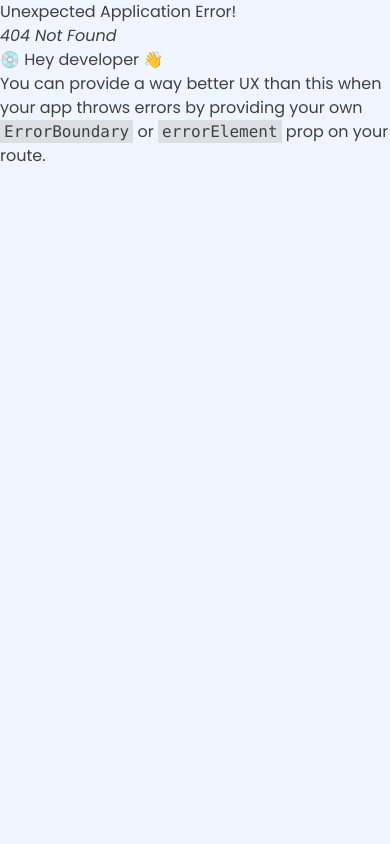
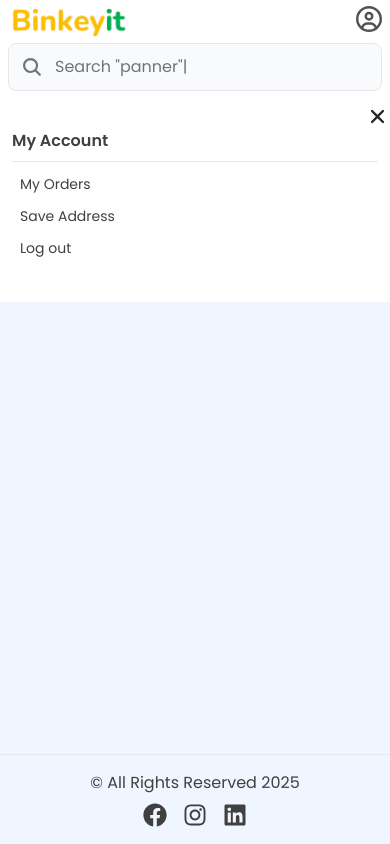
Before and after one commit to Sanya-Zg/foodDelivery, a React app in the folder client/: page /user in a window 390 px wide. Before the commit this address had no page. Built offline with nearby package versions, Linux system fonts and the light colour scheme; no server answers; the HTML template or start-up script is replaced by a standard one.

Commit message:
creating and settings UserMobileMenu

```diff
--- a/client/src/components/Header.jsx
+++ b/client/src/components/Header.jsx
@@ -25,6 +25,15 @@ const Header = () => {
 
   const handleCloseUserMenu = () => {
     setOpenUserMenu(false);
+  };
+
+  const handleMobileUser = () => {
+    if (!user._id) {
+      navigate('/login');
+      return;
+    }
+
+    navigate('/user');
   };
   return (
     <header className="h-24 lg:h-20 lg:shadow-md sticky top-0 flex flex-col justify-center gap-1 bg-white">
@@ -56,7 +65,10 @@ const Header = () => {
 
           {/* login and cart */}
           <div>
-            <button className="text-neutral-600 lg:hidden">
+            <button
+              className="text-neutral-600 lg:hidden"
+              onClick={handleMobileUser}
+            >
               <FaRegCircleUser size={26} />
             </button>
             <div className="hidden lg:flex items-center gap-10">
--- a/client/src/components/UserMenu.jsx
+++ b/client/src/components/UserMenu.jsx
@@ -1,5 +1,5 @@
 import { useDispatch, useSelector } from 'react-redux';
-import { Link } from 'react-router-dom';
+import { Link, useNavigate } from 'react-router-dom';
 import Divider from './Divider';
 import Axios from '../utils/Axios';
 import SummaryApi from '../common/SummaryApi';
@@ -10,6 +10,7 @@ import AxiosToastError from '../utils/AxiosToastError';
 const UserMenu = ({ close }) => {
   const user = useSelector((state) => state.user);
   const dispatch = useDispatch();
+  const navigate = useNavigate();
 
   const handleLogout = async () => {
     try {
@@ -18,10 +19,13 @@ const UserMenu = ({ close }) => {
       });
       console.log(response);
       if (response.data.success) {
-        close();
+        if (close) {
+          close();
+        }
         dispatch(logout());
         localStorage.clear();
         toast.success(response.data.message);
+        navigate(-1);
       }
     } catch (error) {
       AxiosToastError();
--- /dev/null
+++ b/client/src/pages/UserMenuMobile.jsx
@@ -0,0 +1,16 @@
+import UserMenu from '../components/UserMenu';
+import { IoClose } from 'react-icons/io5';
+
+const UserMenuMobile = () => {
+  return (
+    <section className='bg-white h-full w-full py-2'>
+      <button onClick={() => window.history.back()} className='text-neutral-800 block w-fit ml-auto'>
+        <IoClose size={25}/>
+      </button>
+      <div className='container mx-auto px-3 pb-8'>
+        <UserMenu />
+      </div>
+    </section>
+  );
+};
+export default UserMenuMobile;
--- a/client/src/route/index.jsx
+++ b/client/src/route/index.jsx
@@ -7,6 +7,7 @@ import Register from '../pages/Register';
 import ForgotPassword from '../pages/ForgotPassword';
 import OtpVarification from '../pages/OtpVarification';
 import ResetPassword from '../pages/ResetPassword';
+import UserMenuMobile from '../pages/UserMenuMobile';
 
 const router = createBrowserRouter([
   {
@@ -41,6 +42,10 @@ const router = createBrowserRouter([
         path: 'reset-password',
         element: <ResetPassword />,
       },
+      {
+        path: 'user',
+        element: <UserMenuMobile />
+      }
     ],
   },
 ]);
```
Also changed, not shown: 1 other file (tests, documents, lock files or other folders).
